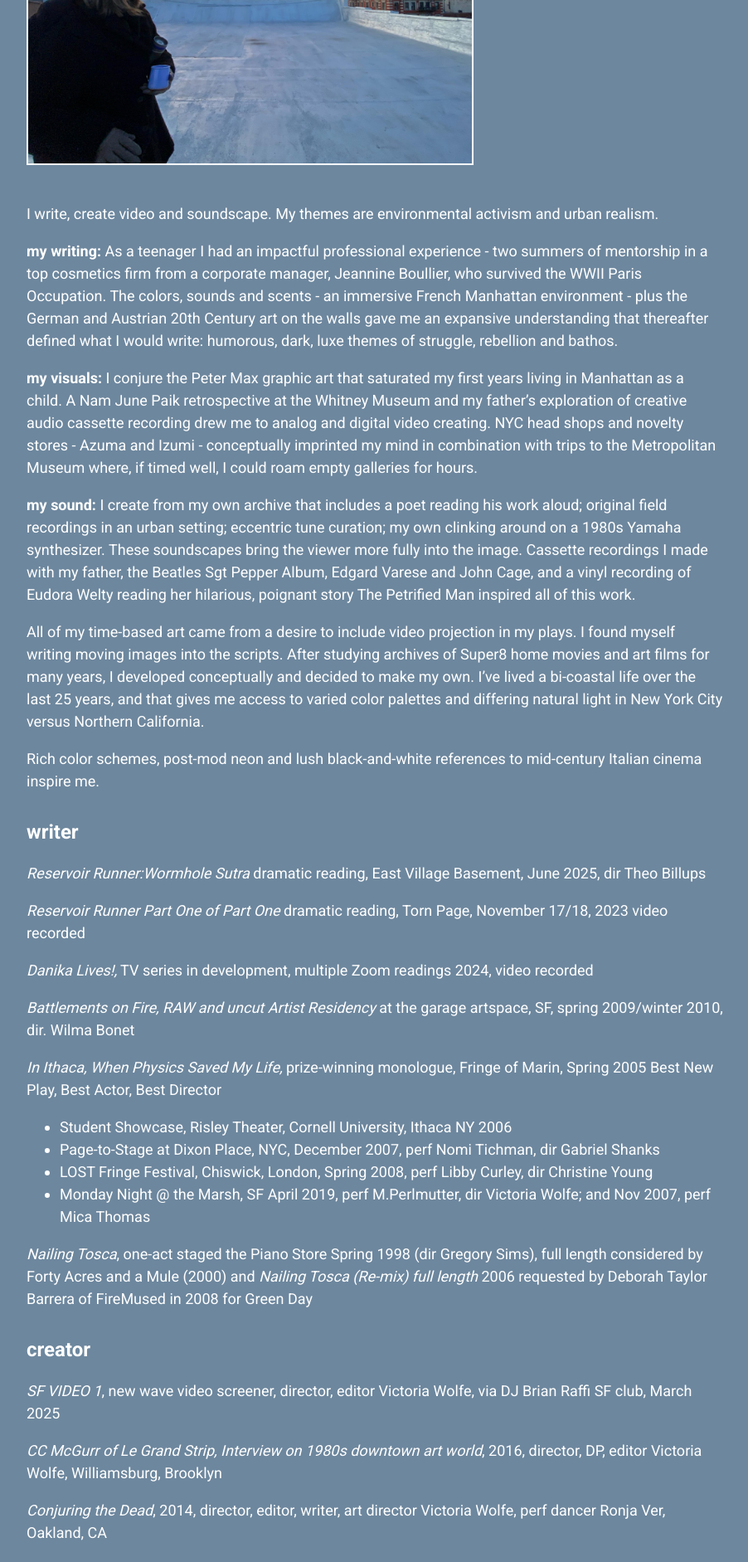
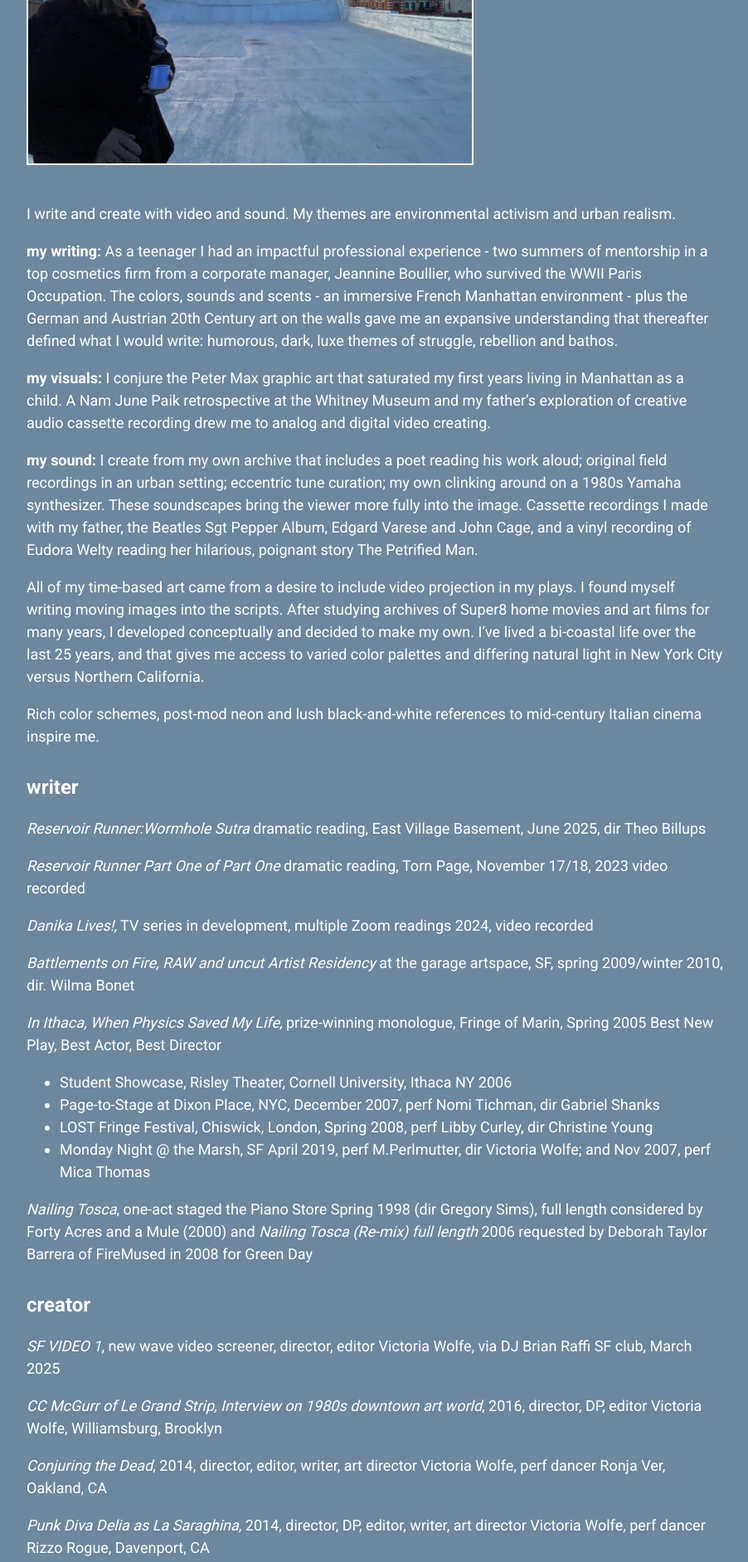
Before and after one commit to minicreative/victoriawolfe, a Jekyll site: the page built from index.md, in a window 1280 px wide. Shown: the part 395-2278 px from the top of the page at 83% size, without its empty margins (188-1090 px from the left). Built offline with Jekyll 4.4.1, drawn with Linux system fonts in a browser that asks for light colours.

Commit message:
website changes

```diff
--- a/css/main.scss
+++ b/css/main.scss
@@ -36,7 +36,10 @@
 }
 .content {
     max-width:840px; margin:0px auto;
-    img {max-width:100%; max-height:400px; margin:20px auto; border:2px solid white;}
+    img {max-width:100%; max-height:400px; margin:20px 0px; border:2px solid white;}
+    img.center {margin:20px auto;}
+    img.large {display:block; width:600px; max-height:none;}
+    img.half {display:inline-block; vertical-align:top; width:48%; margin-right:1%;}
     a {border-bottom:1px solid white;}
     h1:first-of-type {margin-bottom:-20px;}
 }
--- a/index.md
+++ b/index.md
@@ -9,13 +9,13 @@
 
 ![](uploads/VictoriaWolfe.png)
 
-I write, create video and soundscape. My themes are environmental activism and urban realism.
+I write and create with video and sound. My themes are environmental activism and urban realism.
 
 **my writing:** As a teenager I had an impactful professional experience - two summers of mentorship in a top cosmetics firm from a corporate manager, Jeannine Boullier, who survived the WWII Paris Occupation. The colors, sounds and scents - an immersive French Manhattan environment - plus the German and Austrian 20th Century art on the walls gave me an expansive understanding that thereafter defined what I would write: humorous, dark, luxe themes of struggle, rebellion and bathos.
 
-**my visuals:** I conjure the Peter Max graphic art that saturated my first years living in Manhattan as a child. A Nam June Paik retrospective at the Whitney Museum and my father's exploration of creative audio cassette recording drew me to analog and digital video creating. NYC head shops and novelty stores - Azuma and Izumi - conceptually imprinted my mind in combination with trips to the Metropolitan Museum where, if timed well, I could roam empty galleries for hours.
+**my visuals:** I conjure the Peter Max graphic art that saturated my first years living in Manhattan as a child. A Nam June Paik retrospective at the Whitney Museum and my father's exploration of creative audio cassette recording drew me to analog and digital video creating.
 
-**my sound:** I create from my own archive that includes a poet reading his work aloud; original field recordings in an urban setting; eccentric tune curation; my own clinking around on a 1980s Yamaha synthesizer. These soundscapes bring the viewer more fully into the image. Cassette recordings I made with my father, the Beatles Sgt Pepper Album, Edgard Varese and John Cage, and a vinyl recording of Eudora Welty reading her hilarious, poignant story The Petrified Man inspired all of this work.
+**my sound:** I create from my own archive that includes a poet reading his work aloud; original field recordings in an urban setting; eccentric tune curation; my own clinking around on a 1980s Yamaha synthesizer. These soundscapes bring the viewer more fully into the image. Cassette recordings I made with my father, the Beatles Sgt Pepper Album, Edgard Varese and John Cage, and a vinyl recording of Eudora Welty reading her hilarious, poignant story The Petrified Man.
 
 All of my time-based art came from a desire to include video projection in my plays. I found myself writing moving images into the scripts. After studying archives of Super8 home movies and art films for many years, I developed conceptually and decided to make my own. I've lived a bi-coastal life over the last 25 years, and that gives me access to varied color palettes and differing natural light in New York City versus Northern California.
 
@@ -84,11 +84,11 @@
 
 *DIALOGUE WITH POP*, 2004, curator, Spaceworks @ The Tank; incl Miranda July, Zhang Huan, Freestyle Collective, Maxi Cohen, Kent Lambert
 
-![](uploads/Work1.jpg)
 
-![](uploads/Work2.jpg)
 
-![](uploads/Work3.jpg)
+<img src="uploads/Work1.jpg" class="large" />
+<img src="uploads/Work2.jpg" class="half" />
+<img src="uploads/Work3.jpg" class="half" />
 
 Central Park Bench Maquette, foam core board, August 2009
 
@@ -100,11 +100,12 @@
 
 *Reservoir Runner Central Park Bench Installation with Original Sound* Design and Concept by Victoria Wolfe, construction by Tracey Cockrell; Sound Selection by Victoria Wolfe, recorded with Tracey Cockrell
 
-![](uploads/Poster1.jpg)
-
-original photo and graphic for promotional postcard for *Battlements On Fire*\
-@ the garage art space, San Francisco, 2009\
+<div style="text-align:center">
+<img src="uploads/Poster1.jpg" class="large center">
+original photo and graphic for promotional postcard for <i>Battlements On Fire</i><br />
+@ the garage art space, San Francisco, 2009<br />
 a friend on my manhattan rooftop
+</div>
 
 ## cv
 
```
